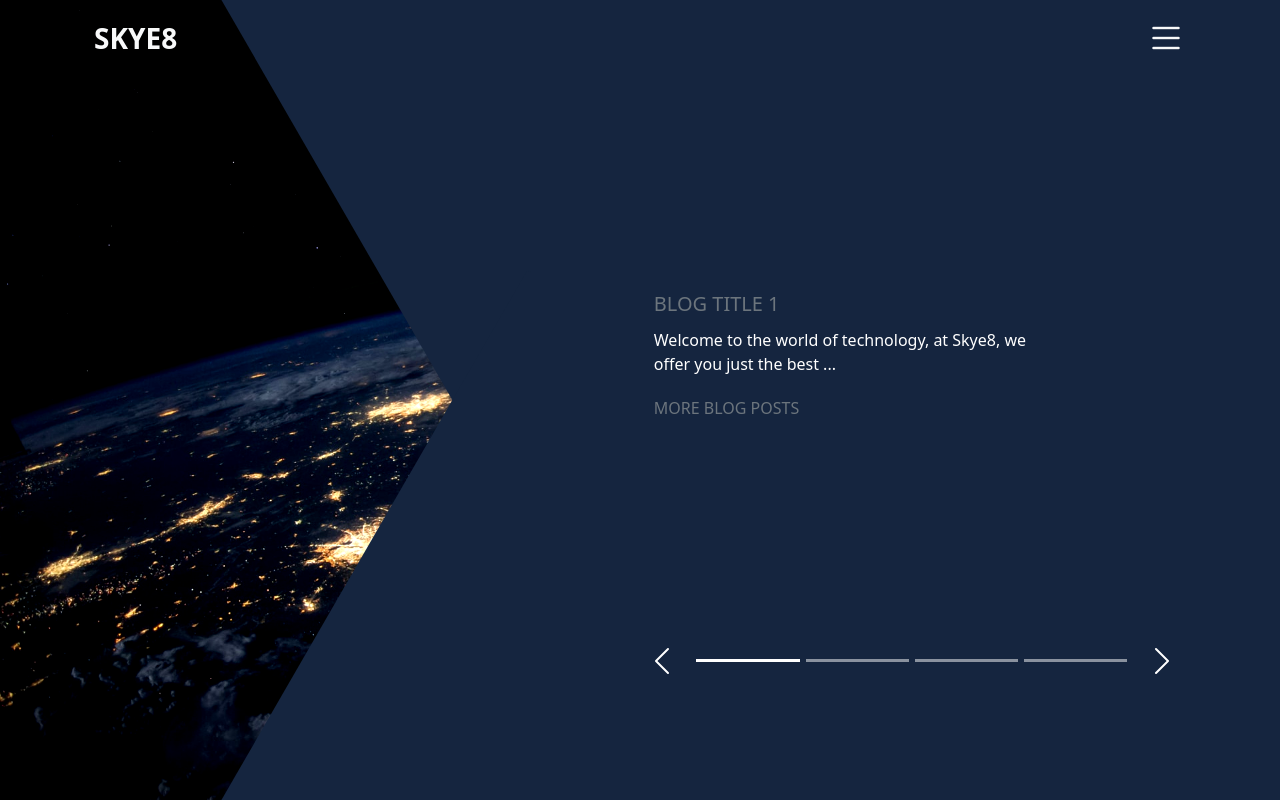
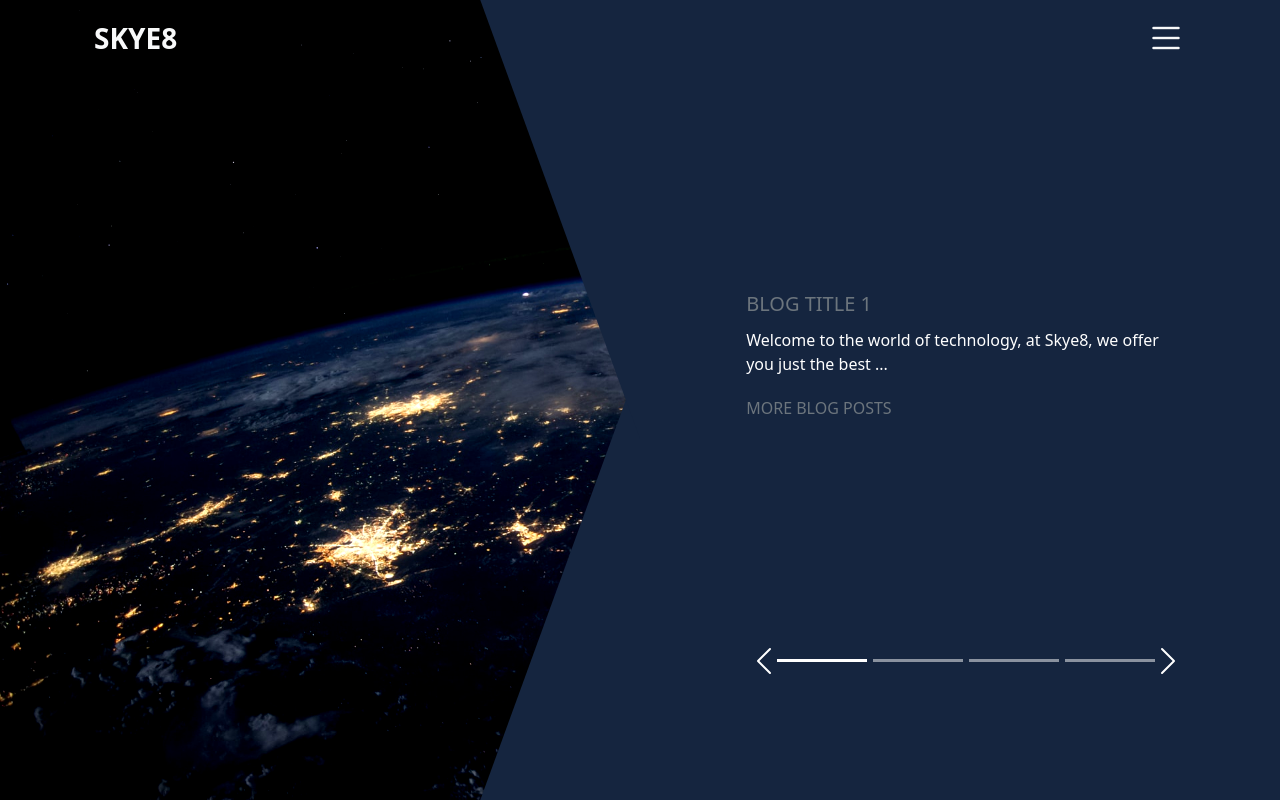
Before and after one commit to skye8-tech/skye8.tech, a PHP site: page / in a window 1280 px wide. Run offline with PHP 8.4, Linux system fonts and the light colour scheme; some libraries are stand-ins or nearby versions.

Commit message:
reponsive tablet size

```diff
--- a/index.html
+++ b/index.html
@@ -22,9 +22,9 @@
 </head>
 
 <body class="overflow-hidden">
-    <header class="menu full-page overflow-hidden">
+    <header class="menu overflow-hidden">
         <nav class="navbar  bg-transparent fixed-top">
-            <div class="container">
+            <div class="container-fluid container-lg">
                 <a class="navbar-brand link-light fs-3 fw-bold" href="#">SKYE8</a>
                 <button class="navbar-toggle border-0 bg-transparent" type="button" data-bs-toggle="offcanvas" data-bs-target="#offcanvasNavbar"
                     aria-controls="offcanvasNavbar">
@@ -42,7 +42,7 @@
 
                     <div class="container offcanvas-body d-flex flex-column justify-content-evenly">
                         <div class="row">
-                            <div class="col-md-4 h-100"></div>
+                            <div class="col-md-4 d-none d-md-block h-100"></div>
                             <div class="no-overflow col-md-3 offset-md-5">
                                 <ul class="navbar-nav animate-nav-items  justify-content-end align-items-end flex-grow-1 py-2 pe-2 fs-2 overflow-hidden" xyz="down-100%">
                                     <li class="nav-item invisible">
@@ -81,13 +81,15 @@
                 </div>
             </div>
         </nav>
+
+        <!-- Hero section, bg imgs and carousel -->
         <div class="container-fluid h-100 w-100 p-0">
             <div class="row hero">
-                <div class="col-md-5 hero-left">
+                <div class="col-12 col-md-6 col-sm-5 hero-left">
                     <img class="" src="/src/images/pic back.jpg" alt="">
                 </div>
-                <div class="col-md-7 hero-right position-relative">
-                    <div class="py-4"></div>
+                <div class="col-12 col-md-6 col-sm-7 hero-right position-relative">
+                    <div class="py-4 d-none d-md-block"></div>
                     <div id="carouselExampleCaptions" class="carousel slide carousel-fade" data-bs-ride="true">
                         <div class="carousel-indicators">
                             <button type="button" data-bs-target="#carouselExampleCaptions" data-bs-slide-to="0" class="active"
@@ -102,10 +104,10 @@
                         <div class="carousel-inner">
                             <div class="carousel-item active">
                                 <div class="fake-img w-100"></div>
-                                <div class="carousel-caption d-none d-md-block">
+                                <div class="carousel-caption d-none d-sm-block">
                                     <div class="d-flex flex-column slide-text-content">
                                         <h5 class="align-self-start text-muted">BLOG TITLE 1</h5>
-                                        <div class="w-75 text-start fs-4 my-1">
+                                        <div class="w-100 text-start fs-4 my-1">
                                             <p>Welcome to the world of technology, at Skye8, we offer you just the best ...</p>
                                         </div>
                                         <a href="" class="link-secondary text-decoration-none align-self-sm-start">MORE BLOG POSTS</a>
@@ -114,10 +116,10 @@
                             </div>
                             <div class="carousel-item">
                                 <div class="fake-img w-100"></div>
-                                <div class="carousel-caption d-none d-md-block">
+                                <div class="carousel-caption d-none d-sm-block">
                                     <div class="d-flex flex-column slide-text-content">
                                         <h5 class="align-self-start text-muted">BLOG TITLE 2</h5>
-                                        <div class="w-75 text-start fs-4 my-1">
+                                        <div class="w-100 text-start fs-4 my-1">
                                             <p>Welcome to the world of technology, at Skye8, we offer you just the best ...</p>
                                         </div>
                                         <a href="" class="link-secondary text-decoration-none align-self-sm-start">MORE BLOG POSTS</a>
@@ -125,31 +127,27 @@
                                 </div>
                             </div>
                             <div class="carousel-item">
-                                <div class="position-relative">
-                                    <div class="fake-img w-100"></div>
-                                    <div class="carousel-caption d-none d-md-block" data-bg="true">
+                                <div class="fake-img w-100"></div>
+                                <div class="carousel-caption d-none d-sm-block" data-bg="true">
                                         <div class="d-flex flex-column slide-text-content">
                                             <h5 class="align-self-start text-muted">BLOG TITLE 3</h5>
-                                            <div class="w-75 text-start fs-4 my-1">
+                                            <div class="w-100 text-start fs-4 my-1">
                                                 <p>Welcome to the world of technology, at Skye8, we offer you just the best ...</p>
                                             </div>
                                             <a href="" class="link-secondary text-decoration-none align-self-sm-start">MORE BLOG POSTS</a>
                                         </div>
-                                    </div>
                                 </div>
                             </div>
                             <div class="carousel-item">
-                                <div class="position-relative">
-                                    <div class="fake-img w-100"></div>
-                                    <div class="carousel-caption d-none d-md-block" data-bg="true">
+                                <div class="fake-img w-100"></div>
+                                <div class="carousel-caption d-none d-sm-block" data-bg="true">
                                         <div class="d-flex flex-column slide-text-content">
                                             <h5 class="align-self-start text-muted">BLOG TITLE 4</h5>
-                                            <div class="w-75 text-start fs-4 my-1">
+                                            <div class="w-100 text-start fs-4 my-1">
                                                 <p>Welcome to the world of technology, at Skye8, we offer you just the best ...</p>
                                             </div>
                                             <a href="" class="link-secondary text-decoration-none align-self-sm-start">MORE BLOG POSTS</a>
                                         </div>
-                                    </div>
                                 </div>
                             </div>
                         </div>
--- a/src/css/style.css
+++ b/src/css/style.css
@@ -10,7 +10,6 @@
     padding: 0;
 }
 
-
 /********  Standard styles  ********/
 h1 { font-size: 3.052rem; }
 h2 { font-size: 2.441rem; }
@@ -18,7 +17,6 @@ h3 { font-size: 1.953rem; }
 h4 { font-size: 1.563rem; }
 h5 { font-size: 1.25rem; }
 p { font-size: 1rem; }
-
 
 /********  Header Section  ********/
 .animate-nav-items {
@@ -57,57 +55,37 @@ p { font-size: 1rem; }
 /* defines the height of the carousel */
 .fake-img {
     height: 80vh;
+    width: 100%;
     background-color: #15253f;
 }
-/* hero right */
-.hero-right {
-    height: 100vh;
-    background-color: red;
-    background-color: #15253f;
-}
-.hero-right::before,
+
+
+
+
+/*.hero-right::before,
 .hero-right::after {
     position: absolute;
-    right: 30%;
-    content: '';
-    z-index: -1;
-    margin: 0;
+    /* top: -200px; */
+    /* bottom: 0%; */
+    /* content: '';
+    z-index: -1; */
+    /* z-index: 99; */
+    /* margin: 0;
     width: 100%;
     height: 100vh;
     background-color: #15253f;
-    transform: rotate(60deg);
+    background-color: #26aca1;
 }
  .hero-right::before {
+    transform: rotate(30deg);
     bottom: 50%;
-
 }
 .hero-right::after {
     bottom: -50%;
-    transform: rotate(-60deg);
-}
-
-/* Center caption */
-.carousel-caption {
-    position: absolute;
-        top: 28vh
-}
-/* Carousel navigation buttons */
-.navigators {
-    bottom: 5px;
-    z-index: 9999;
-}
-.navigators:last-of-type {
-    right: 8vw;
-}
-.navigators:first-of-type {
-    left: 8vw;
-}
-
-.carousel-indicators > button {
-    width: 20% !important;
-}
-
-/* hero left */
+    transform: rotate(-30deg);
+} */
+@media (min-width: 576px) {
+    /* For Tablets */
     /* always be behind very thing else */
     .hero-left {
         z-index: -2;
@@ -119,11 +97,71 @@ p { font-size: 1rem; }
         filter: contrast(130%);
         position: absolute;
         bottom: 0;
-    transition: all 2s ease-in-out;
+        transition: all 2.6s ease-in-out;
     }
 
     /* animation class */
     .hero-left > img.move {
         filter: contrast(120%);
-    transform: scale(1.1) rotate(2deg);
+        transform: scale(1.06) rotate(1.3deg);
     }
+    .hero-right {
+        height: 100vh;
+        background-color: #15253f;
+    }
+
+    .hero-right::before,
+    .hero-right::after {
+        position: absolute;
+            right: 66px;
+        content: '';
+        z-index: -1;
+        width: 100%;
+        height: 100vh;
+        background-color: #15253f;
+    }
+    .hero-right::before {
+        top: 200px;
+        transform: rotate(20deg);
+
+    }
+    .hero-right::after {
+        bottom: 200px;
+        transform: rotate(-20deg);
+    }
+
+    .carousel-caption {
+        position: absolute;
+            top: 35vh;
+        transition: top 1s ease;
+    }
+    /* Carousel navigation buttons */
+    .navigators {
+        bottom: 5px;
+        z-index: 9999;
+    }
+    .navigators:last-of-type {
+        right: 7.5vw;
+    }
+    .navigators:first-of-type {
+        left: 7.5vw;
+    }
+
+    .carousel-indicators > button {
+        width: calc((100% / 4) - 20px) !important;
+
+    }
+}
+
+
+/* For mobile */
+@media (min-width: 768px){
+
+    .carousel-caption {
+        position: absolute;
+            top: 28vh
+    }
+    /* Center caption */
+
+
+}
```
Lines whose indentation alone changed are shown as unchanged.
